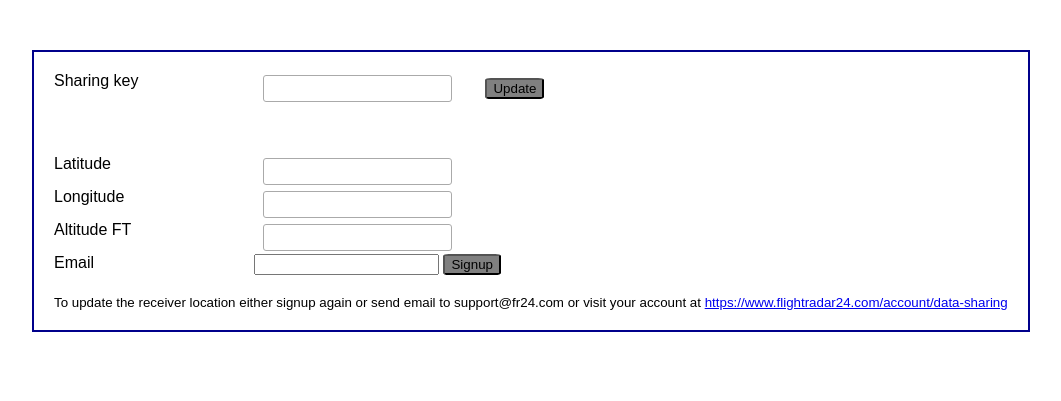
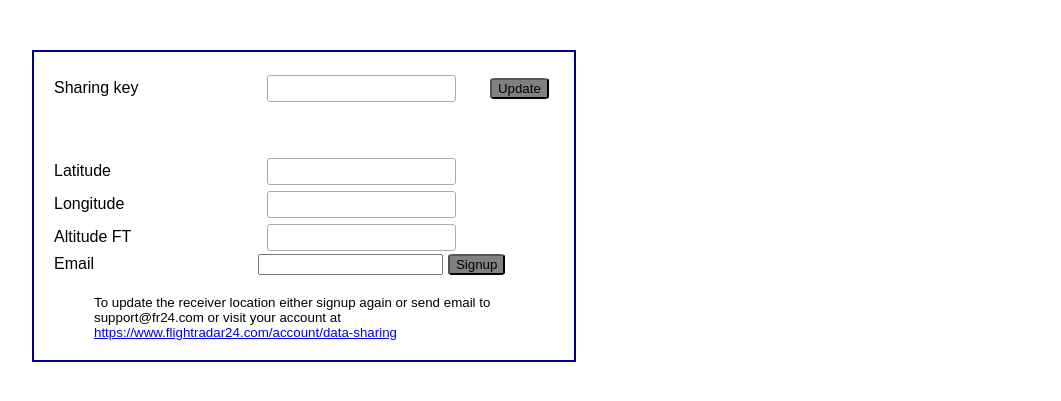
Before and after one commit to Ninottt9/feeder, a Flask app: page /flightradar-configuration in a window 1280 px wide. Shown: the top 401 px of the page, without its empty margins (18-1079 px from the left). Run offline with Flask 2, Linux system fonts and the light colour scheme.

Commit message:
desing for the config page of flightradar edited

```diff
--- a/feeder/static/css/configpage.css
+++ b/feeder/static/css/configpage.css
@@ -1,16 +1,22 @@
 @import "ui.css";
 
 .form {
-    /* display: flex; */
-    /* flex-direction: column; */
+    display: flex;
+    flex-direction: column;
 
     margin: 50px;
     border-width: 2px;
     border-style: solid;
     border-color: darkblue;
     padding: 20px;
+    max-width: 500px;
+    /* width: 500px; */
+}
 
+form > div {
+    display: inline-block;
     /* width: 500px; */
+    /* justify-content: space-between; */
 }
 
 .button {
@@ -21,14 +27,14 @@
 
 label{
     display: inline-block;
-    float: left;
-    clear: left;
+    /* float: left; */
+    /* clear: left; */
     width: 200px;
-    text-align: left;
+    /* text-align: left; */
 }
 input {
     /* width: 100%; */
-  display: inline-block;
+  /* display: inline-block; */
   /* float: right; */
 }
 
@@ -37,8 +43,13 @@ input {
 }
 
 .bottom-text {
+    display: flex;
     position: relative;
     margin-top: 20px;
+    flex-direction: column;
+    justify-content: center;
+    margin-left: 40px;
+    /* align-items: center; */
     /* margin-left: 40px; */
     /* margin-right: 40px; */
 
```
Also changed, not shown: feeder/__init__.py (+0 -14 lines), feeder/templates/pages/flightradar24/configuration.html (line endings or trailing spaces).
